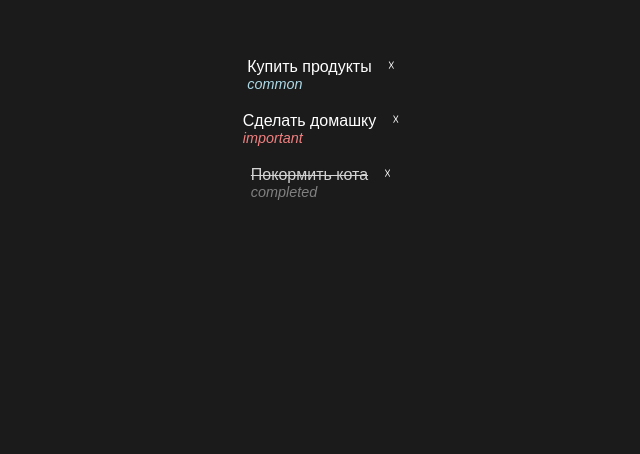
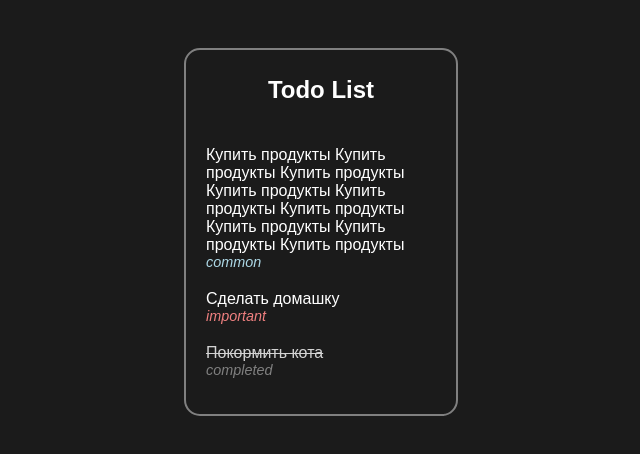
Before and after one commit to suffergram/angular-todo-app, an Angular app: page / in a window 1280 px wide. Shown: the top 454 px of the page, without its empty margins (319-959 px from the left). Built offline with nearby package versions, Linux system fonts and the light colour scheme.

Commit message:
added list module

```diff
--- a/src/app/app.component.html
+++ b/src/app/app.component.html
@@ -1,3 +1,3 @@
 <main class="main">
-  <app-task *ngFor="let task of manageListService.tasks" [task]="task" />
+  <app-list />
 </main>
--- a/src/app/manage-list.service.ts
+++ b/src/app/manage-list.service.ts
@@ -11,7 +11,8 @@ export class ManageListService {
   public tasks: Task[] = [
     {
       id: 0,
-      title: 'Купить продукты',
+      title:
+        'Купить продукты Купить продукты Купить продукты Купить продукты Купить продукты Купить продукты Купить продукты Купить продукты Купить продукты',
       status: Status.Common,
     },
     {
--- /dev/null
+++ b/src/app/modules/list/list.component.html
@@ -0,0 +1,7 @@
+<section class="list-container">
+  <h2 class="list-title">Todo List</h2>
+  <p *ngIf="manageListService.tasks.length === 0">List is empty</p>
+  <ul *ngIf="manageListService.tasks.length > 0">
+    <app-task *ngFor="let task of manageListService.tasks" [task]="task" />
+  </ul>
+</section>
--- /dev/null
+++ b/src/app/modules/list/list.component.scss
@@ -0,0 +1,22 @@
+.list-container {
+  padding: 10px;
+  display: flex;
+  flex-direction: column;
+  align-items: stretch;
+  border: 2px solid gray;
+  border-radius: 1rem;
+  width: 250px;
+
+  p {
+    margin: 16px auto;
+    color: gray;
+  }
+
+  ul {
+    padding: 0;
+  }
+}
+
+.list-title {
+  margin: 16px auto;
+}
--- a/src/app/modules/task/task.component.html
+++ b/src/app/modules/task/task.component.html
@@ -1,5 +1,5 @@
 <li [class]="['task', task.status]">
-  <div>
+  <div class="content">
     <p class="title">{{ task.title }}</p>
     <p class="status">{{ task.status }}</p>
   </div>
--- a/src/app/modules/task/task.component.scss
+++ b/src/app/modules/task/task.component.scss
@@ -5,11 +5,16 @@
   border-radius: 0.5rem;
   display: flex;
   align-items: flex-start;
+  justify-content: space-between;
   gap: 1rem;
   cursor: default;
 
   &:hover {
     background-color: rgba(255, 255, 255, 0.1);
+
+    button {
+      opacity: 1;
+    }
   }
 
   p {
@@ -27,6 +32,7 @@
     color: #ffffff;
     padding: 0;
     cursor: pointer;
+    opacity: 0;
   }
 }
 
```
Also changed, not shown: src/app/app.component.ts (+3 -7 lines), src/app/modules/list/list.component.ts (added, +15 -0 lines), src/app/modules/list/list.module.ts (added, +7 -0 lines), 1 other file (tests, documents, lock files or other folders).
